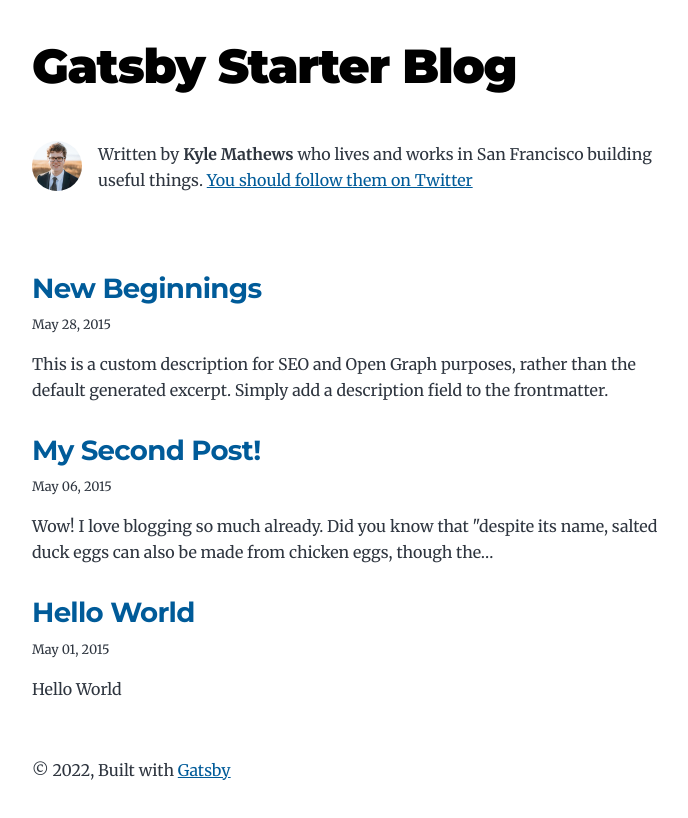
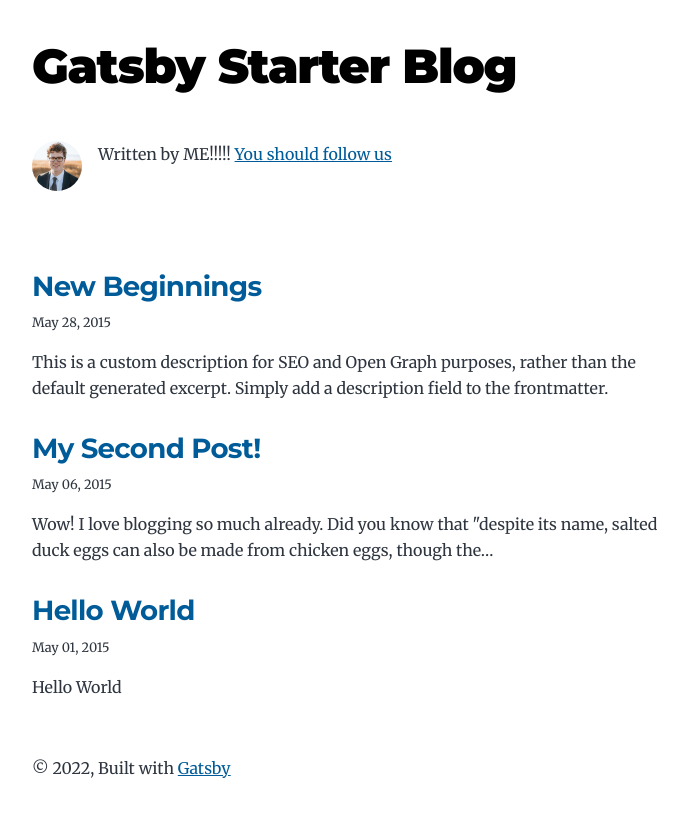
Before and after one commit to mtruchon79/gatsby-starter-blog, a Gatsby site: page / in a window 1280 px wide. Shown: the whole page, without its empty margins (292-980 px from the left). Built offline with nearby package versions, Linux system fonts and the light colour scheme; Gatsby itself is replaced by a stand-in of ours.

Commit message:
Update bio.js

```diff
--- a/src/components/bio.js
+++ b/src/components/bio.js
@@ -44,10 +44,10 @@ const Bio = () => {
       />
       {author?.name && (
         <p>
-          Written by <strong>{author.name}</strong> {author?.summary || null}
+          Written by ME!!!!!
           {` `}
-          <a href={`https://twitter.com/${social?.twitter || ``}`}>
-            You should follow them on Twitter
+          <a href={`gelato.genetec.com`}>
+            You should follow us
           </a>
         </p>
       )}
```
